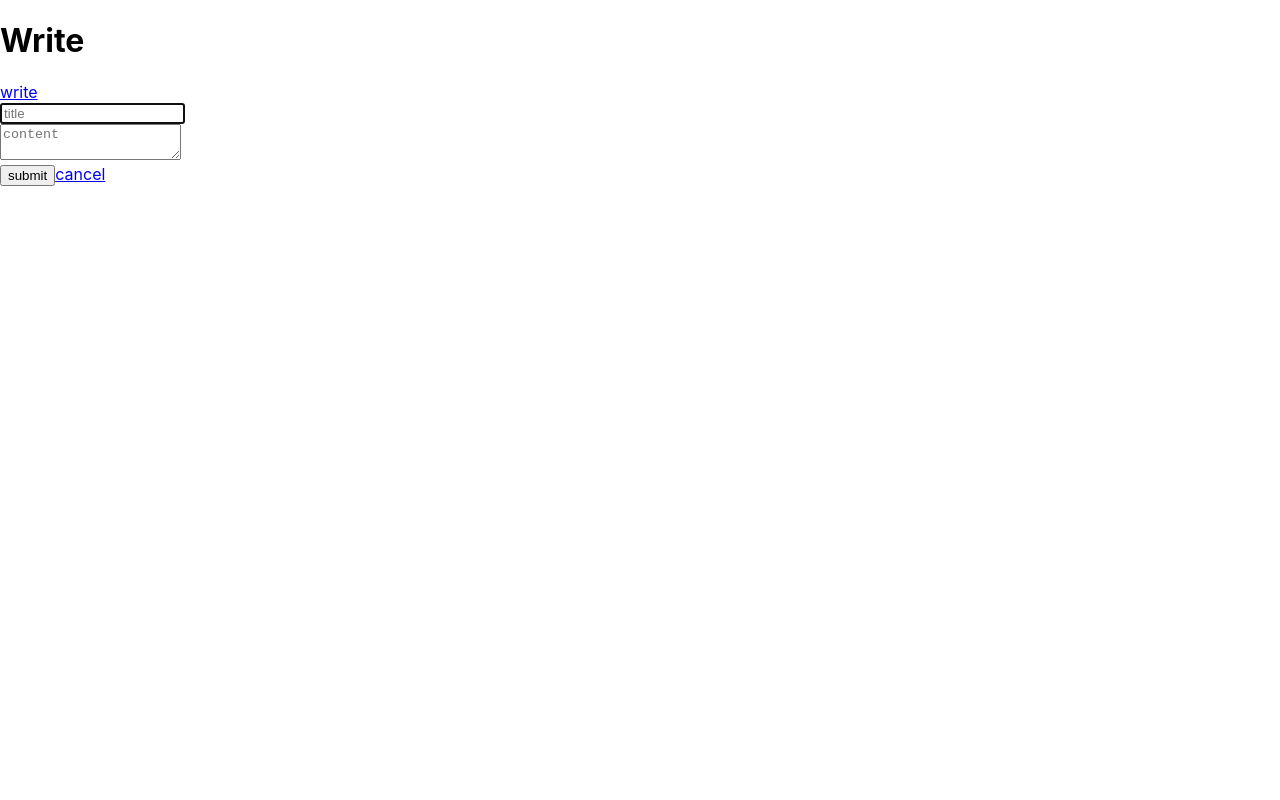
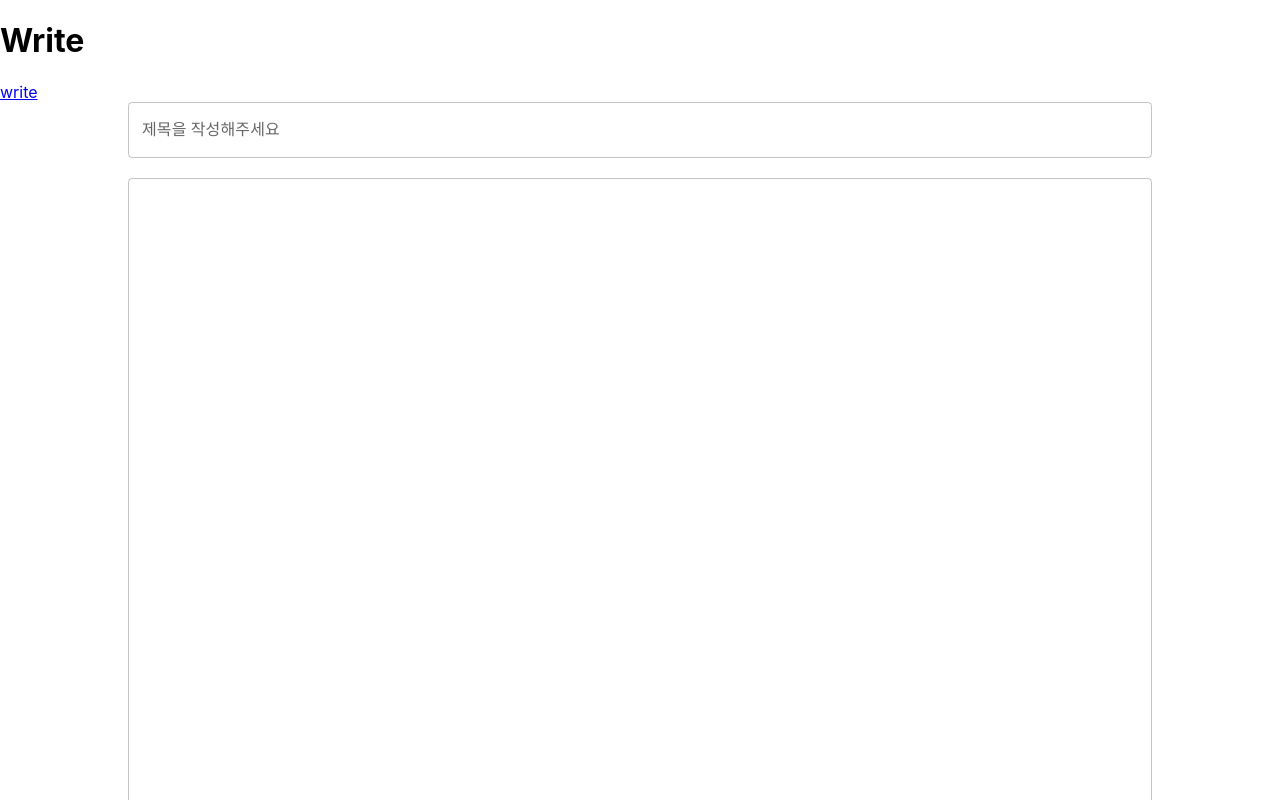
Before and after one commit to mandoo1229/NoticePage, a React (Create React App) app: page /write in a window 1280 px wide. Shown: the top 800 px of the page. Built offline with nearby package versions, Linux system fonts and the light colour scheme.

Commit message:
Feat : Write MUI를 활용함.

```diff
--- a/src/Page/Write.js
+++ b/src/Page/Write.js
@@ -1,14 +1,15 @@
 import React, { useRef, useEffect, memo } from 'react';
 import { Link, useNavigate } from 'react-router-dom';
+import { ADD_ITEM, CHANGE_MENU } from '../reducers/BoardReducer';
 import useInputs from '../hook/useInputs';
-import { ADD_ITEM, CHANGE_MENU } from '../reducers/BoardReducer';
-// import './form.css';
+import TextField from '@mui/material/TextField';
+import Button from '@mui/material/Button';
 
-function formatDate(date) {
+function formatDateTime(date) {
   const year = date.getFullYear();
   const month = String(date.getMonth() + 1).padStart(2, '0');
-  const day = String(date.getDay()).padStart(2, '0');
-  return `${year}-${month}-${day}`;
+  const day = String(date.getDate()).padStart(2, '0');
+  return `${year}-${month}-${day} `;
 }
 
 const Write = memo(({ id, dispatch }) => {
@@ -26,39 +27,53 @@ const Write = memo(({ id, dispatch }) => {
 
   const onClickSubmit = () => {
     if (!title) {
-      alert('Please enter a title.');
+      alert('제목을 작성해주세요');
       inputTitle.current.focus();
     } else if (!content) {
-      alert('Please enter the content.');
+      alert('내용을 작성해주세요');
       inputContent.current.focus();
     } else {
       item.id = id;
       item.title = title;
       item.content = content;
-      item.date = formatDate(new Date());
+      item.date = formatDateTime(new Date());
       item.views = 0;
       dispatch({ type: ADD_ITEM, item });
-      // history.push();
       navigate(`/detail/${item.id}`);
     }
   };
 
   return (
-    <div className="form">
-      <div className="input-box">
-        <input ref={inputTitle} placeholder="title" name="title" value={title} onChange={onChangeInput} />
-      </div>
-      <textarea
-        className="textarea"
+    <div style={{ display: 'flex', flexDirection: 'column', alignItems: 'center' }}>
+      <TextField
+        id="outlined-multiline-flexible"
+        label="제목을 작성해주세요"
+        multiline
+        maxRows={4}
+        style={{ width: '80%' }}
+        ref={inputTitle}
+        name="title"
+        value={title}
+        onChange={onChangeInput}
+      />
+      <br></br>
+
+      <TextField
+        id="outlined-multiline-static"
         ref={inputContent}
-        placeholder="content"
+        multiline
+        rows={30}
+        style={{ width: '80%' }}
+        defaultValue="내용을 입력해주세요. "
         name="content"
         value={content}
         onChange={onChangeInput}
       />
-      <div className="btn-box">
-        <button onClick={onClickSubmit}>submit</button>
-        <Link to="/">cancel</Link>
+      <div style={{ display: 'flex', justifyContent: 'flex-end', width: '80%', marginTop: '16px' }}>
+        <Button onClick={onClickSubmit}>저장</Button>
+        <Button variant="outlined" color="error" style={{ marginLeft: '8px' }}>
+          <Link to="/">취소</Link>
+        </Button>
       </div>
     </div>
   );
```
